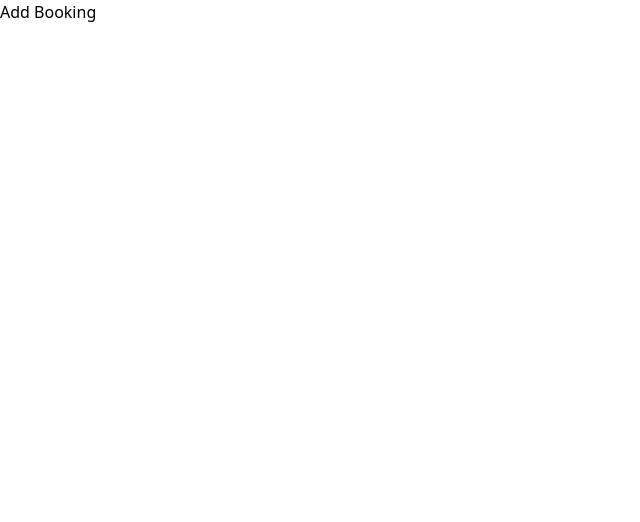
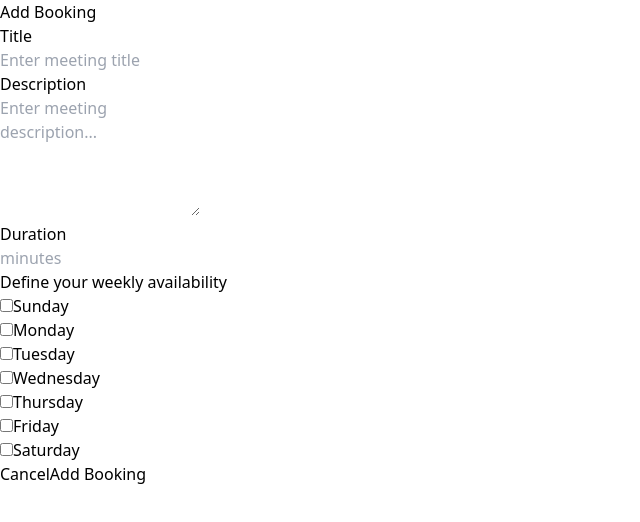
Before and after one commit to mughaltechlab/react_booking_app, a React (Vite) app: page / in a window 1280 px wide. Shown: the top 522 px of the page, without its empty margins (0-640 px from the left). Built offline with nearby package versions, Linux system fonts and the light colour scheme.

Commit message:
add booking form finished

```diff
--- a/src/components/AddBookingForm.jsx
+++ b/src/components/AddBookingForm.jsx
@@ -2,8 +2,123 @@ import React from 'react'
 
 function AddBookingForm() {
   return (
-    <div className='w-full sm:w-[500px] p-4 '>
-        <div className="">Add Booking</div>
+    <div className='
+        w-full sm:w-[500px] px-4 py-5 sm:shadow-lg bg-white border-t-4 border-violet-400 rounded-md
+        flex flex-col gap-4
+    '>
+        <div className="font-semibold">Add Booking</div>
+        {/* title */}
+        <div>
+            <div className="">Title</div>
+            <input
+                type="text"
+                id='title'
+                name='title'
+                placeholder='Enter meeting title'
+                className='
+                        w-full px-4 py-4
+                        placeholder-gray-400 text-gray-600 font-semibold
+                        focus:ring focus:ring-violet-300
+                        border border-gray-400 focus:drop-shadow-lg rounded-md outline-none
+                '
+            />
+        </div>
+        {/* description */}
+        <div>
+            <div className="">Description</div>
+            <textarea
+                id='desc'
+                name='desc'
+                placeholder='Enter meeting description...'
+                className='
+                        w-full px-4 py-4
+                        placeholder-gray-400 text-gray-600 font-semibold
+                        focus:ring focus:ring-violet-300
+                        border border-gray-400 focus:drop-shadow-lg rounded-md outline-none
+                '
+                // cols="30"
+                rows="5"
+            ></textarea>
+        </div>
+        {/* duration */}
+        <div>
+            <div className="">Duration</div>
+            <input
+                type="number"
+                id='duration'
+                name='duration'
+                placeholder='minutes'
+                className='
+                        w-full px-4 py-4
+                        placeholder-gray-400 text-gray-600 font-semibold
+                        focus:ring focus:ring-violet-300
+                        border border-gray-400 focus:drop-shadow-lg rounded-md outline-none
+                '
+            />
+        </div>
+        {/* week days */}
+        <div className=''>
+            <div className="">Define your weekly availability</div>
+            {/* days */}
+            <div className="border-l-2 border-violet-300 px-2 rounded">
+                {/* sunday */}
+                <div className='flex items-center gap-2'>
+                    <input type="checkbox" name="sun" id="sun"
+                        className='cursor-pointer'
+                    />
+                    <label htmlFor="sun">Sunday</label>
+                </div>
+                {/* Monday */}
+                <div className='flex items-center gap-2'>
+                    <input type="checkbox" name="mon" id="mon"
+                        className='cursor-pointer'
+                    />
+                    <label htmlFor="mon">Monday</label>
+                </div>
+                {/* Tuesday */}
+                <div className='flex items-center gap-2'>
+                    <input type="checkbox" name="tue" id="tue"
+                        className='cursor-pointer'
+                    />
+                    <label htmlFor="tue">Tuesday</label>
+                </div>
+                {/* Wednesday */}
+                <div className='flex items-center gap-2'>
+                    <input type="checkbox" name="wed" id="wed"
+                        className='cursor-pointer'
+                    />
+                    <label htmlFor="wed">Wednesday</label>
+                </div>
+                {/* Thursday */}
+                <div className='flex items-center gap-2'>
+                    <input type="checkbox" name="thur" id="thur"
+                        className='cursor-pointer'
+                    />
+                    <label htmlFor="thur">Thursday</label>
+                </div>
+                {/* Friday */}
+                <div className='flex items-center gap-2'>
+                    <input type="checkbox" name="fri" id="fri"
+                        className='cursor-pointer'
+                    />
+                    <label htmlFor="fri">Friday</label>
+                </div>
+                {/* Saturday */}
+                <div className='flex items-center gap-2'>
+                    <input type="checkbox" name="sat" id="sat"
+                        className='cursor-pointer'
+                    />
+                    <label htmlFor="sat">Saturday</label>
+                </div>
+            </div>
+        </div>
+
+         {/* buttons */}
+         <div className="flex justify-end gap-2 mt-auto px-4 transition-all ">
+            <button className='w-20 h-8 border border-pink-400 rounded duration-200 hover:bg-pink-300 hover:shadow-md'>Cancel</button>
+            <button className='px-4 h-8 border border-violet-400 rounded duration-200 hover:bg-violet-300 hover:shadow-md'>Add Booking</button>
+        </div>
+
     </div>
   )
 }
```
Also changed, not shown: src/working/planning.md (+6 -1 lines).
